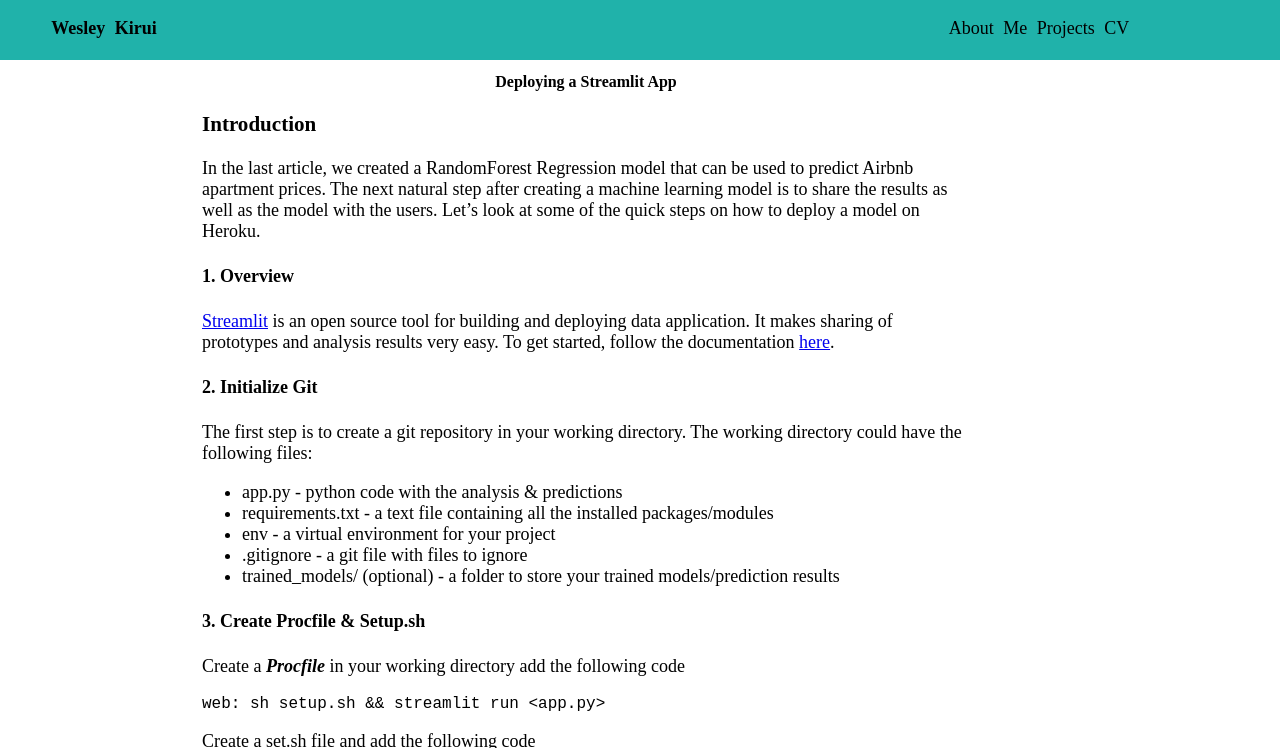
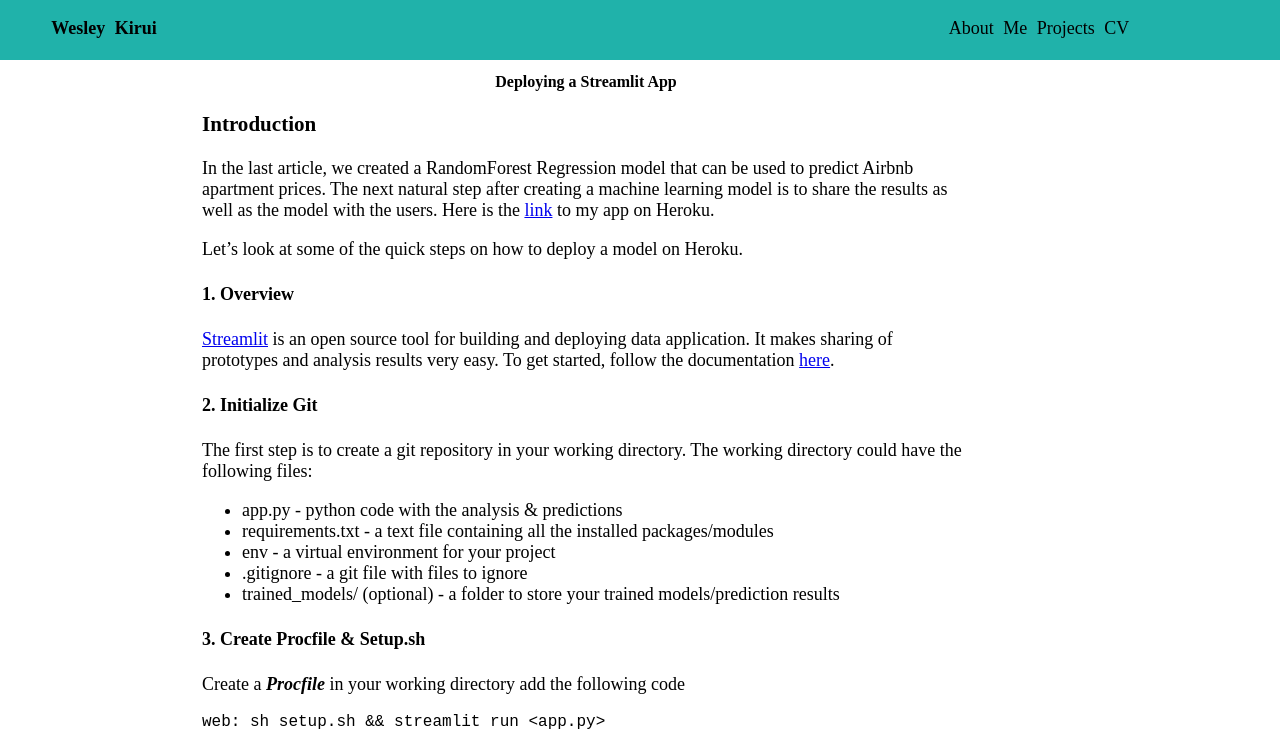
Before and after one commit to wkirui/wkirui.github.io, a Jekyll site: the page built from _posts/2020-09-30-Deploying A Machine Learning Model Using Streamlit.md, in a window 1280 px wide and 900 px high, cut to the strip 0-748 px from the top of the window. Built offline with Jekyll 4.4.1, drawn with Linux system fonts in a browser that asks for light colours; nearby versions of some CDN libraries.

Commit message:
added app link

```diff
--- a/_posts/2020-09-30-Deploying A Machine Learning Model Using Streamlit.md
+++ b/_posts/2020-09-30-Deploying A Machine Learning Model Using Streamlit.md
@@ -8,7 +8,9 @@
 # <center>Deploying a Streamlit App</center>
 
 ### Introduction
-In the last article, we created a RandomForest Regression model that can be used to predict Airbnb apartment prices. The next natural step after creating a machine learning model is to share the results as well as the model with the users. Let's look at some of the quick steps on how to deploy a model on Heroku.
+In the last article, we created a RandomForest Regression model that can be used to predict Airbnb apartment prices. The next natural step after creating a machine learning model is to share the results as well as the model with the users. Here is the [link](https://rf-price-prediction.herokuapp.com/) to my app on Heroku.
+
+Let's look at some of the quick steps on how to deploy a model on Heroku.
 
 #### 1. Overview
 [Streamlit](https://www.streamlit.io/) is an open source tool for building and deploying data application. It makes sharing of prototypes and analysis results very easy. To get started, follow the documentation [here](https://docs.streamlit.io/en/stable/).
```
